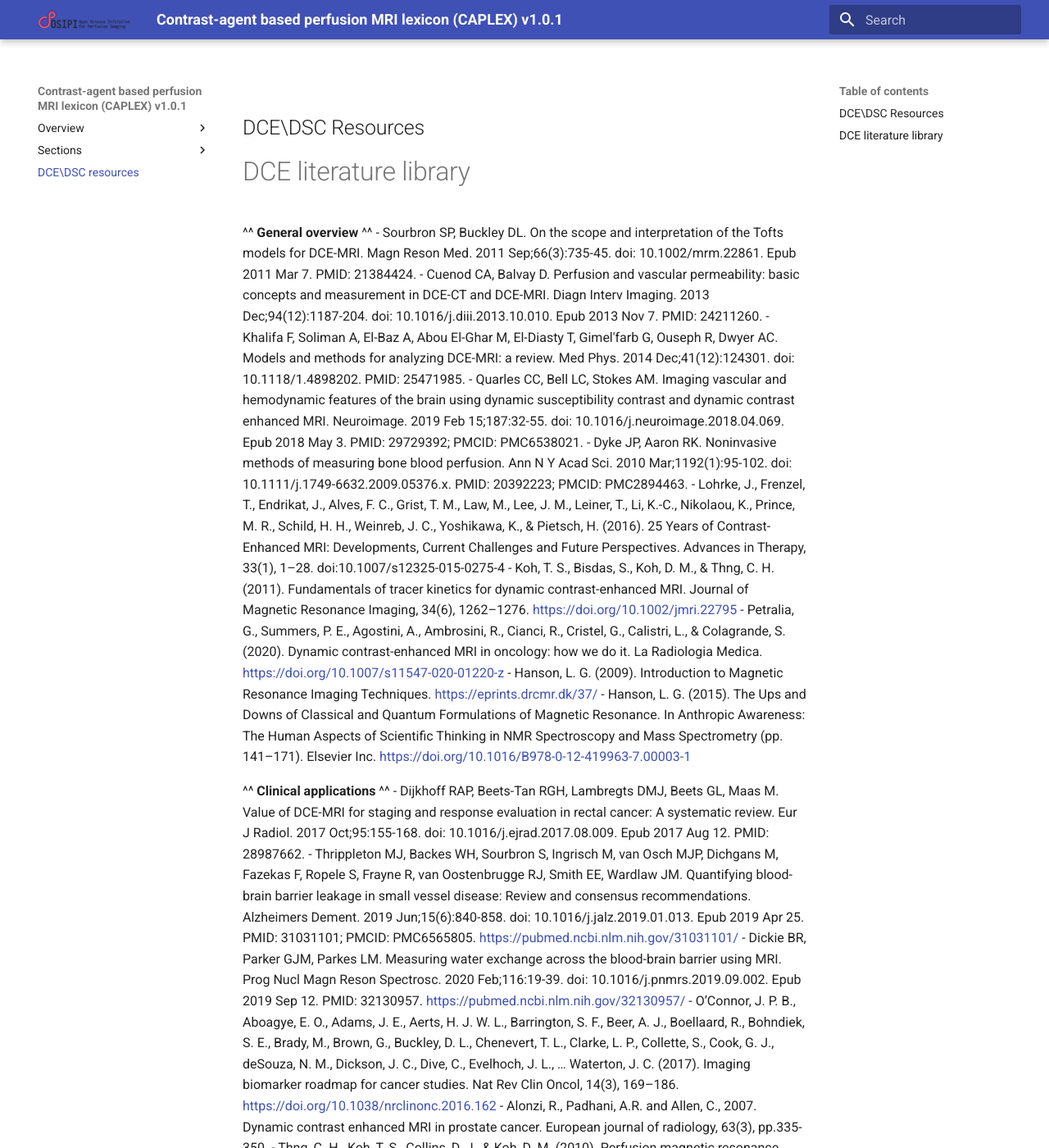
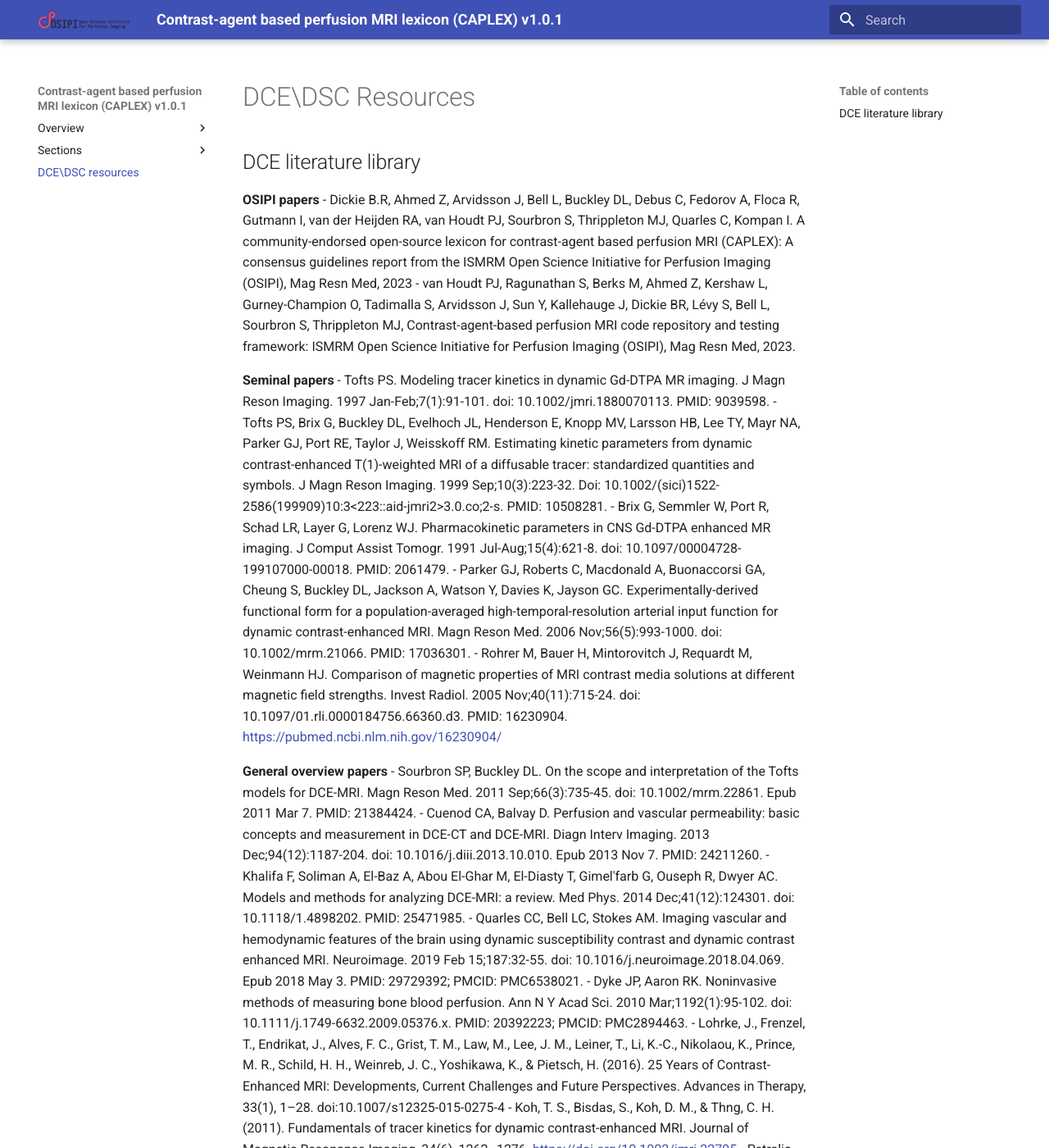
Before and after one commit to notZaki/OSIPI_CAPLEX, an MkDocs documentation site: the page built from docs/resources.md, in a window 1280 px wide and 1400 px high. Shown: the whole window at 82% size. Built offline with MkDocs 1.6.1 and Material for MkDocs 9.7.7, drawn with Linux system fonts in a browser that asks for light colours; some of the changed text lies outside the part shown.

Commit message:
Update resources.md
updated resources page to include literature library

```diff
--- a/docs/resources.md
+++ b/docs/resources.md
@@ -1,8 +1,20 @@
-## DCE\DSC Resources
+# DCE\DSC Resources
 
-# DCE literature library
+## DCE literature library
 
-^^ **General overview** ^^
+**OSIPI papers**
+ - Dickie B.R, Ahmed Z, Arvidsson J, Bell L, Buckley DL, Debus C, Fedorov A, Floca R, Gutmann I, van der Heijden RA, van Houdt PJ, Sourbron S, Thrippleton MJ, Quarles C,  Kompan I. A community-endorsed open-source lexicon for contrast-agent based perfusion MRI (CAPLEX): A consensus guidelines report from the ISMRM Open Science Initiative for Perfusion Imaging (OSIPI), Mag Resn Med, 2023
+ - van Houdt PJ, Ragunathan S, Berks M, Ahmed Z, Kershaw L, Gurney-Champion O, Tadimalla S, Arvidsson J, Sun Y, Kallehauge J, Dickie BR, Lévy S, Bell L, Sourbron S,
+ Thrippleton MJ, Contrast-agent-based perfusion MRI code repository and testing framework: ISMRM Open Science Initiative for Perfusion Imaging (OSIPI),  Mag Resn Med, 2023.
+
+**Seminal papers**
+- Tofts PS. Modeling tracer kinetics in dynamic Gd-DTPA MR imaging. J Magn Reson Imaging. 1997 Jan-Feb;7(1):91-101. doi: 10.1002/jmri.1880070113. PMID: 9039598.
+- Tofts PS, Brix G, Buckley DL, Evelhoch JL, Henderson E, Knopp MV, Larsson HB, Lee TY, Mayr NA, Parker GJ, Port RE, Taylor J, Weisskoff RM. Estimating kinetic parameters from dynamic contrast-enhanced T(1)-weighted MRI of a diffusable tracer: standardized quantities and symbols. J Magn Reson Imaging. 1999 Sep;10(3):223-32. Doi: 10.1002/(sici)1522-2586(199909)10:3<223::aid-jmri2>3.0.co;2-s. PMID: 10508281.
+- Brix G, Semmler W, Port R, Schad LR, Layer G, Lorenz WJ. Pharmacokinetic parameters in CNS Gd-DTPA enhanced MR imaging. J Comput Assist Tomogr. 1991 Jul-Aug;15(4):621-8. doi: 10.1097/00004728-199107000-00018. PMID: 2061479.
+- Parker GJ, Roberts C, Macdonald A, Buonaccorsi GA, Cheung S, Buckley DL, Jackson A, Watson Y, Davies K, Jayson GC. Experimentally-derived functional form for a population-averaged high-temporal-resolution arterial input function for dynamic contrast-enhanced MRI. Magn Reson Med. 2006 Nov;56(5):993-1000. doi: 10.1002/mrm.21066. PMID: 17036301.
+- Rohrer M, Bauer H, Mintorovitch J, Requardt M, Weinmann HJ. Comparison of magnetic properties of MRI contrast media solutions at different magnetic field strengths. Invest Radiol. 2005 Nov;40(11):715-24. doi: 10.1097/01.rli.0000184756.66360.d3. PMID: 16230904. https://pubmed.ncbi.nlm.nih.gov/16230904/
+
+**General overview papers**
 -	Sourbron SP, Buckley DL. On the scope and interpretation of the Tofts models for DCE-MRI. Magn Reson Med. 2011 Sep;66(3):735-45. doi: 10.1002/mrm.22861. Epub 2011 Mar 7. PMID: 21384424.
 -	Cuenod CA, Balvay D. Perfusion and vascular permeability: basic concepts and measurement in DCE-CT and DCE-MRI. Diagn Interv Imaging. 2013 Dec;94(12):1187-204. doi: 10.1016/j.diii.2013.10.010. Epub 2013 Nov 7. PMID: 24211260.
 -	Khalifa F, Soliman A, El-Baz A, Abou El-Ghar M, El-Diasty T, Gimel'farb G, Ouseph R, Dwyer AC. Models and methods for analyzing DCE-MRI: a review. Med Phys. 2014 Dec;41(12):124301. doi: 10.1118/1.4898202. PMID: 25471985.
@@ -14,7 +26,7 @@
 -	Hanson, L. G. (2009). Introduction to Magnetic Resonance Imaging Techniques. https://eprints.drcmr.dk/37/
 -	Hanson, L. G. (2015). The Ups and Downs of Classical and Quantum Formulations of Magnetic Resonance. In Anthropic Awareness: The Human Aspects of Scientific Thinking in NMR Spectroscopy and Mass Spectrometry (pp. 141–171). Elsevier Inc. https://doi.org/10.1016/B978-0-12-419963-7.00003-1
 
- ^^ **Clinical applications** ^^
+ **Clinical application papers**
 -	Dijkhoff RAP, Beets-Tan RGH, Lambregts DMJ, Beets GL, Maas M. Value of DCE-MRI for staging and response evaluation in rectal cancer: A systematic review. Eur J Radiol. 2017 Oct;95:155-168. doi: 10.1016/j.ejrad.2017.08.009. Epub 2017 Aug 12. PMID: 28987662.
 -	Thrippleton MJ, Backes WH, Sourbron S, Ingrisch M, van Osch MJP, Dichgans M, Fazekas F, Ropele S, Frayne R, van Oostenbrugge RJ, Smith EE, Wardlaw JM. Quantifying blood-brain barrier leakage in small vessel disease: Review and consensus recommendations. Alzheimers Dement. 2019 Jun;15(6):840-858. doi: 10.1016/j.jalz.2019.01.013. Epub 2019 Apr 25. PMID: 31031101; PMCID: PMC6565805. https://pubmed.ncbi.nlm.nih.gov/31031101/
 -	Dickie BR, Parker GJM, Parkes LM. Measuring water exchange across the blood-brain barrier using MRI. Prog Nucl Magn Reson Spectrosc. 2020 Feb;116:19-39. doi: 10.1016/j.pnmrs.2019.09.002. Epub 2019 Sep 12. PMID: 32130957. https://pubmed.ncbi.nlm.nih.gov/32130957/
@@ -23,10 +35,10 @@
 - Thng, C. H., Koh, T. S., Collins, D. J., & Koh, D. M. (2010). Perfusion magnetic resonance imaging of the liver. World Journal of Gastroenterology (Vol. 16, Issue 13, pp. 1598–1609). https://doi.org/10.3748/wjg.v16.i13.1598
 - Teo, Q. Q., Thng, C. H., Koh, T. S., & Ng, Q. S. (2014). Dynamic Contrast-enhanced Magnetic Resonance Imaging: Applications in Oncology. Clinical Oncology, 26(10), e9–e20. https://doi.org/10.1016/j.clon.2014.05.014
 
-^^ **Acquisition** ^^
+**Acquisition papers**
 - QIBA MR Biomarker Committee. (2020). MR DCE-MRI Quantification (DCEMRI-Q), Quantitative Imaging Biomarkers Alliance. Profile Stage: Public Comment. http://qibawiki.rsna.org/index.php/Profiles
 
-^^ **Analysis** ^^
+**Analysis papers**
 - Sourbron SP, Buckley DL. Classic models for dynamic contrast-enhanced MRI. NMR Biomed. 2013 Aug;26(8):1004-27. doi: 10.1002/nbm.2940. Epub 2013 May 15. PMID: 23674304.
 - Sourbron SP, Buckley DL. Tracer kinetic modelling in MRI: estimating perfusion and capillary permeability. Phys Med Biol. 2012 Jan 21;57(2):R1-33. doi: 10.1088/0031-9155/57/2/R1. Epub 2011 Dec 15. PMID: 22173205.
 - Ingrisch, M., Sourbron, S. Tracer-kinetic modeling of dynamic contrast-enhanced MRI and CT: a primer. J Pharmacokinet Pharmacodyn 40, 281–300 (2013). https://doi.org/10.1007/s10928-013-9315-3
```
Also changed, not shown: other parts of docs/resources.md (+0 -7 lines).
